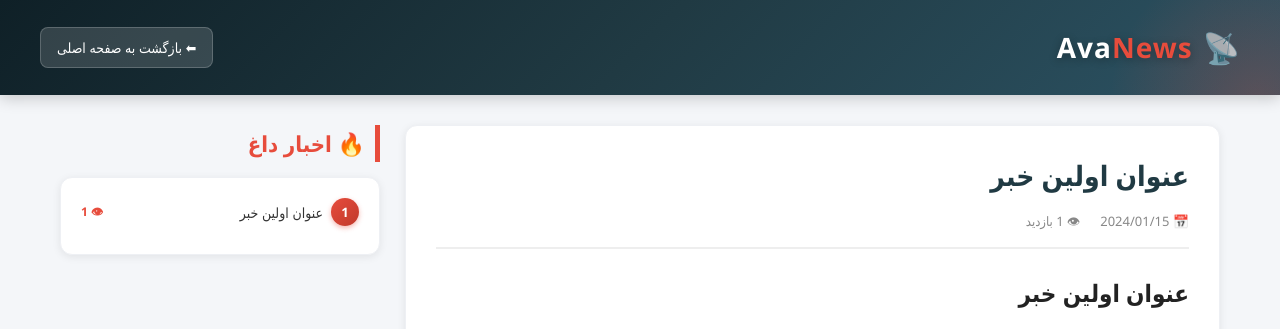
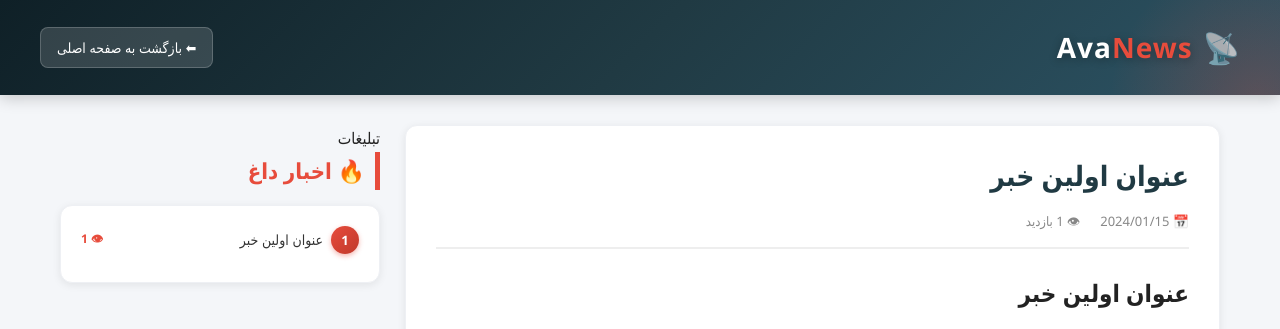
Before and after one commit to Shenzi-Coder/kabar, a Flask app: page /news/2024-01-15-first-news in a window 1280 px wide. Shown: the top 329 px of the page. Run offline with Flask 3, Linux system fonts and the light colour scheme; some libraries are stand-ins or nearby versions.

Commit message:
Update news.html

```diff
--- a/news_site/templates/news.html
+++ b/news_site/templates/news.html
@@ -37,6 +37,13 @@
     </main>
 
     <aside class="side-col">
+
+        <!-- جایگاه تبلیغاتی تبیسل -->
+        <div class="ad-box">
+            <span class="ad-label">تبلیغات</span>
+            <div id="mediaad-X2V91"></div>
+        </div>
+
         <h2 class="section-title hot-title">🔥 اخبار داغ</h2>
         <ul class="hot-list">
             {% for h in hot_news %}
@@ -62,5 +69,7 @@
     </div>
 </footer>
 
+<!-- اسکریپت تبیسل (آدرس دقیق را از پنل خود کپی کنید) -->
+<script type="text/javascript" src="https://tablisel.com/api/script/loader.js"></script>
 </body>
 </html>
```
